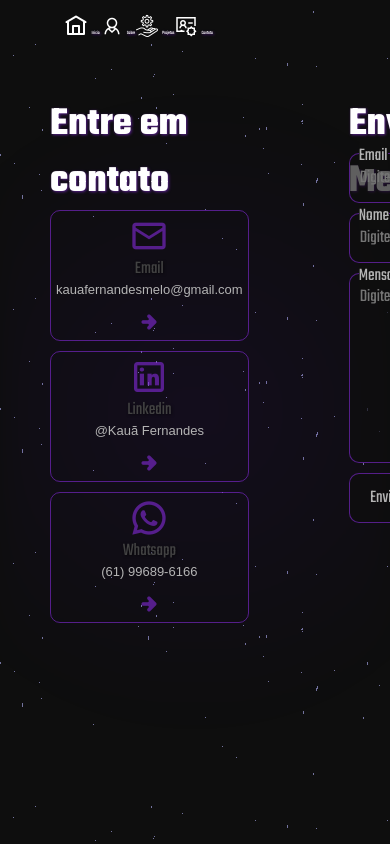
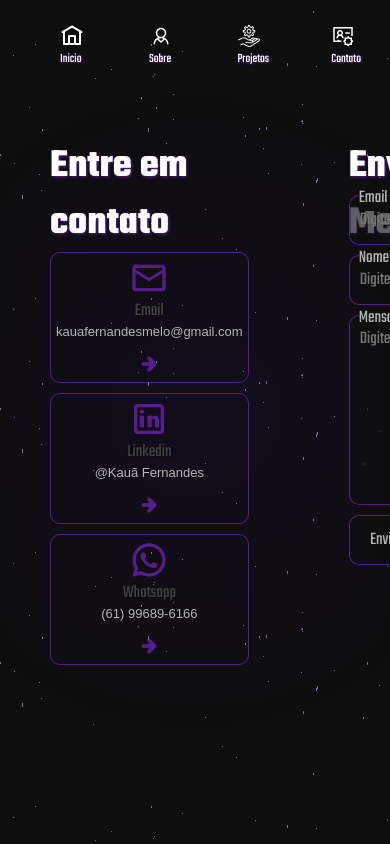
Before and after one commit to xkauazx/portf-lio, a plain HTML site: page contatos.html in a window 390 px wide. Shown: the top 844 px of the page. Drawn offline with nearby package versions, Linux system fonts and the light colour scheme; a script that the page names is missing; a web font is replaced by a local one.

Commit message:
Update telas.css

```diff
--- a/estilos/telas.css
+++ b/estilos/telas.css
@@ -24,31 +24,12 @@
     display: flex;
     align-items: center;
     justify-content: center;
-    padding: 0;
+
 
    }
   #home > li > a{
-     font-size: 10px;
+     font-size: 13px;
 
     }
 
 }
-@media  screen and (max-width: 480px) {
-  #header{
-    justify-content: space-between;
-    align-items: center;
-    padding: 0;
-  }
-  #home > li {
-    display: flex;
-    align-items: center;
-    justify-content: center;
-    padding: 0;
-
-   }
-  #home > li > a{
-     font-size: 5px;
-
-    }
-
-}
```
